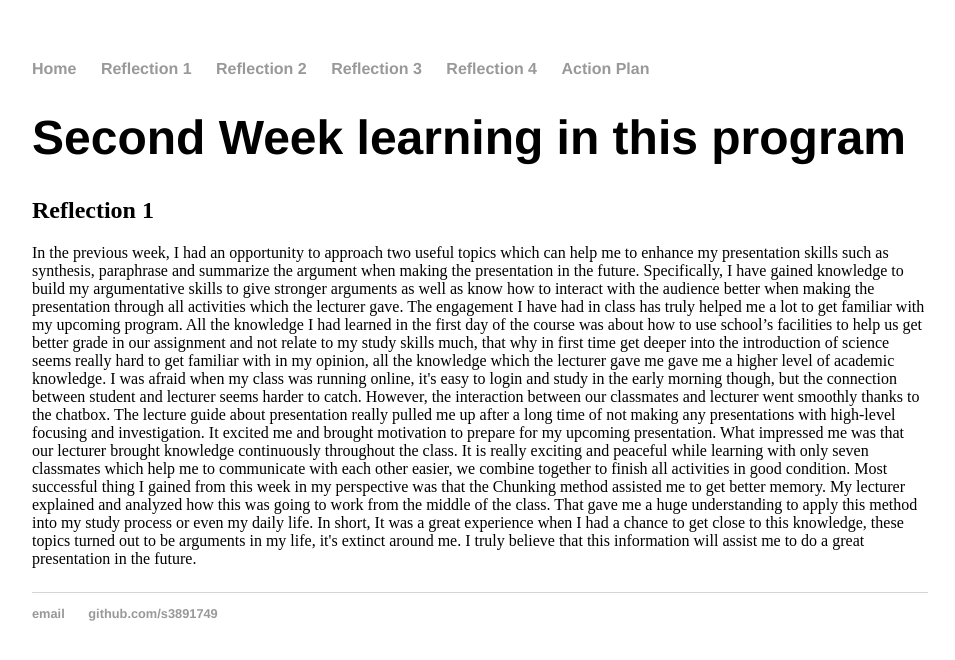
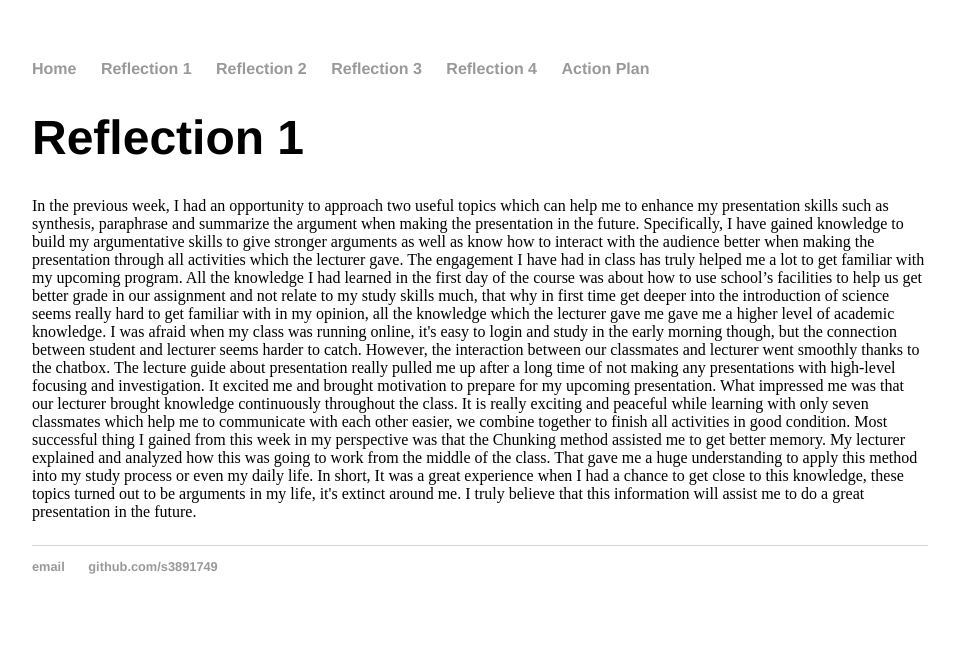
Before and after one commit to S3891749/s3891749.github.io, a Jekyll site: the page built from about/index.html, in a window 1280 px wide. Shown: the top 660 px of the page, without its empty margins (160-1115 px from the left). Built offline with Jekyll 4.4.1, drawn with Linux system fonts in a browser that asks for light colours.

Commit message:
Update index.html

```diff
--- a/about/index.html
+++ b/about/index.html
@@ -1,10 +1,9 @@
 ---
 layout: default
-title: Second Week learning in this program
+title: Reflection 1
 ---
 <div class="blurb">
 	<h1>{{ page.title }}</h1>
-	<h2>Reflection 1</h2>
 In the previous week, I had an opportunity to approach two useful topics which can help me to enhance my presentation skills such as synthesis, paraphrase and summarize the argument when making the presentation in the future. Specifically, I have gained knowledge to build my argumentative skills to give stronger arguments as well as know how to interact with the audience better when making the presentation through all activities which the lecturer gave. The engagement I have had in class has truly helped me a lot to get familiar with my upcoming program.
 
 
```
